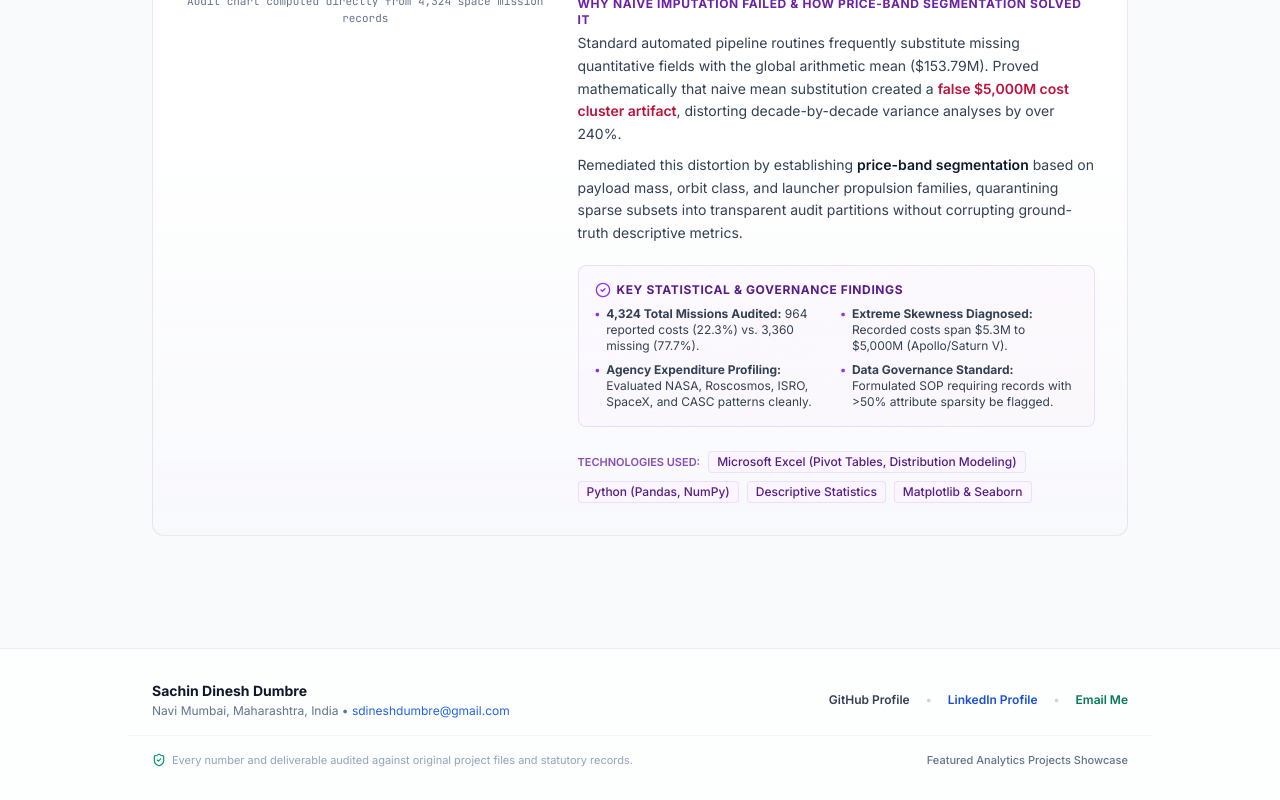
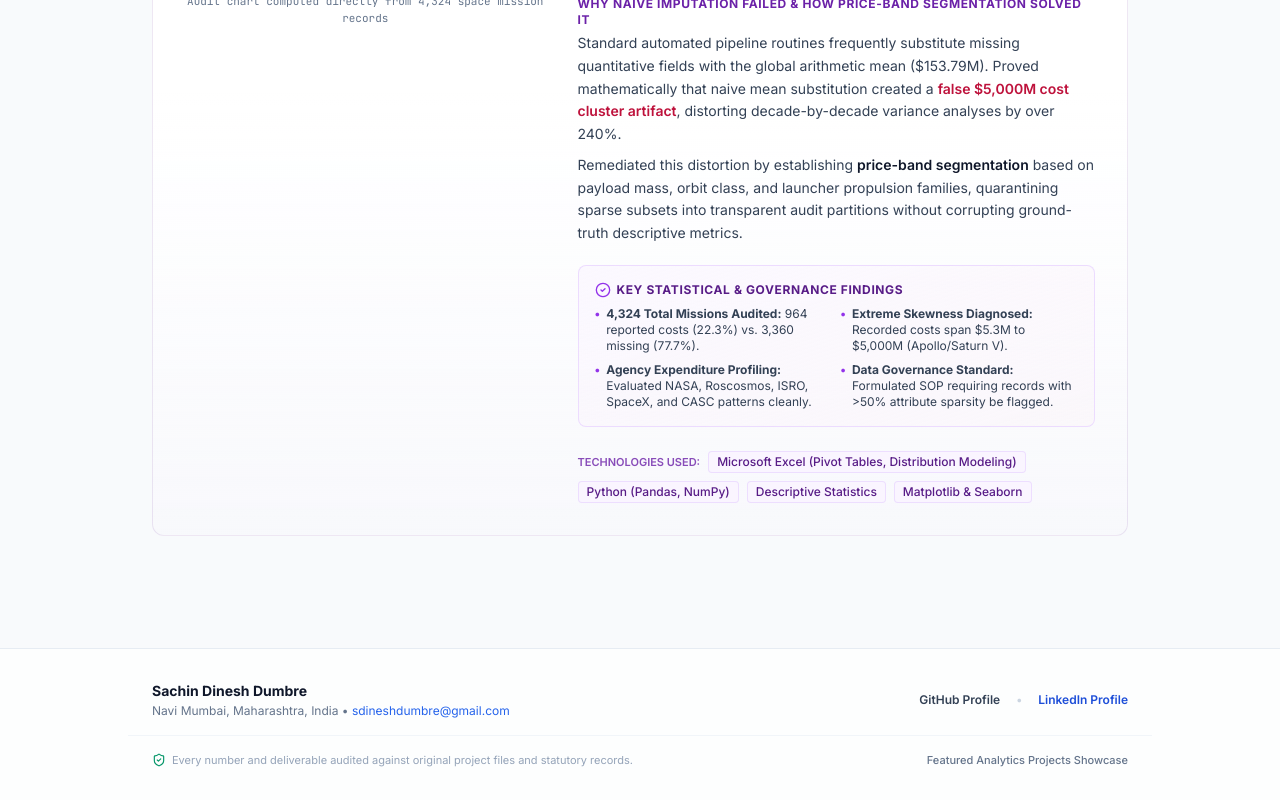
Before and after one commit to SachinCoder11/MY-Protfolio, a React (Vite) app: page / in a window 1280 px wide. Shown: the part 3260-4060 px from the top of the page. Built offline with nearby package versions, Linux system fonts and the light colour scheme.

Commit message:
fix: remove Email Me link from footer

```diff
--- a/src/components/Footer.jsx
+++ b/src/components/Footer.jsx
@@ -35,13 +35,6 @@ export default function Footer() {
           >
             LinkedIn Profile
           </a>
-          <span className="text-slate-300">•</span>
-          <a
-            href={`mailto:${candidate.email}`}
-            className="text-emerald-700 hover:text-emerald-800 transition-colors"
-          >
-            Email Me
-          </a>
         </div>
       </div>
 
```
